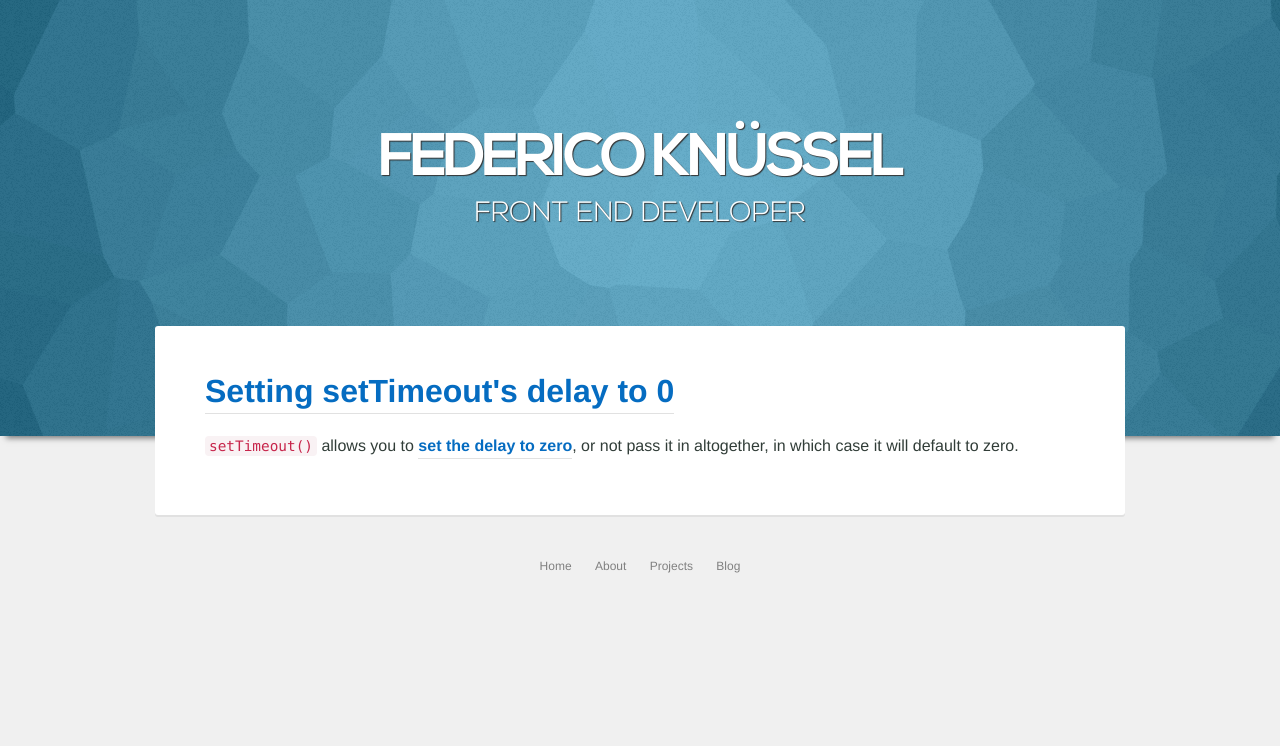
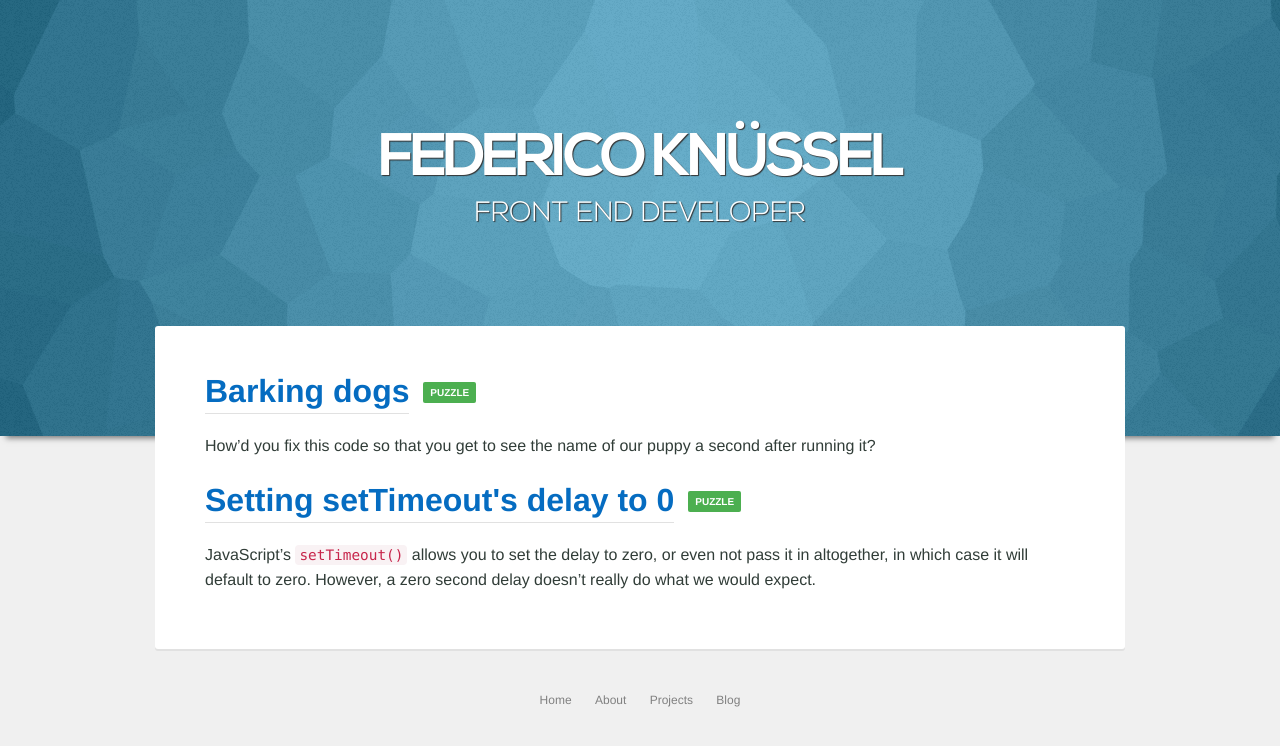
Before and after one commit to fed/fknussel.github.io, a Jekyll site: the page built from index.html, in a window 1280 px wide. Shown: the top 746 px of the page. Built offline with Jekyll 4.4.1, drawn with Linux system fonts in a browser that asks for light colours.

Commit message:
Display large badge next to puzzles on posts list

````diff
--- /dev/null
+++ b/_posts/2016-08-26-js-puzzle-unnamed-barking-dogs.md
@@ -0,0 +1,26 @@
+---
+layout: post
+title: Barking dogs
+tags: javascript puzzle
+puzzle: true
+---
+
+How'd you fix this code so that you get to see the name of our puppy a second after running it?
+
+```js
+var Puppy = function (name) {
+  this.name = name;
+}
+
+Puppy.prototype.bark = function () {
+  console.log(this.name + " says: woof!");
+}
+
+var scooby = new Puppy('Scooby');
+
+scooby.bark();
+
+setTimeout(scooby.bark, 1000);
+```
+
+[http://jsbin.com/vebakub/2/edit?js,console](http://jsbin.com/vebakub/2/edit?js,console)
--- a/_sass/_main.scss
+++ b/_sass/_main.scss
@@ -80,6 +80,12 @@ h4 {
   font-size: 10px;
   border-radius: 2px;
   text-transform: uppercase;
+
+  &--large {
+    padding: 5px 7px;
+    vertical-align: middle;
+    margin-left: 5px;
+  }
 }
 
 ul.inline-list {
--- a/index.html
+++ b/index.html
@@ -5,13 +5,14 @@ layout: default
 <div class="posts">
   {% for post in site.posts %}
     <article class="post">
-      <h1><a href="{{site.baseurl}}{{post.url}}">{{post.title}}</a></h1>
+      <h1>
+        <a href="{{site.baseurl}}{{post.url}}">{{post.title}}</a>
+        {% if post.puzzle %}<span class="label label--large">puzzle</span>{% endif %}
+      </h1>
 
       <div class="entry">
         {{post.excerpt}}
       </div>
-
-      <!-- <a href="{{ site.baseurl }}{{ post.url }}" class="read-more">Read More</a> -->
     </article>
   {% endfor %}
 </div>
````
Also changed, not shown: _posts/2016-08-25-js-puzzle-event-loop.md (renamed from _posts/2016-08-26-js-puzzle-event-loop.md, +3 -2 lines).
